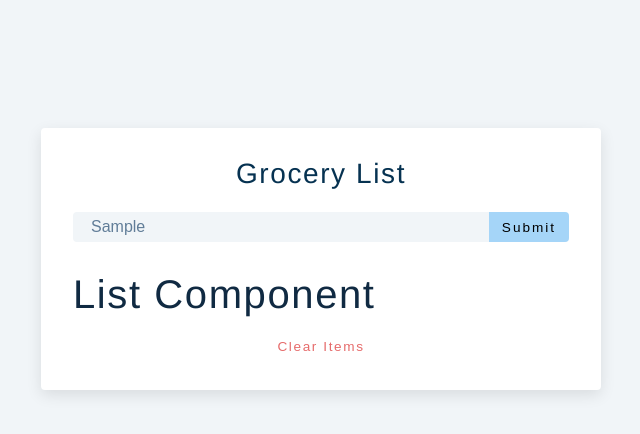
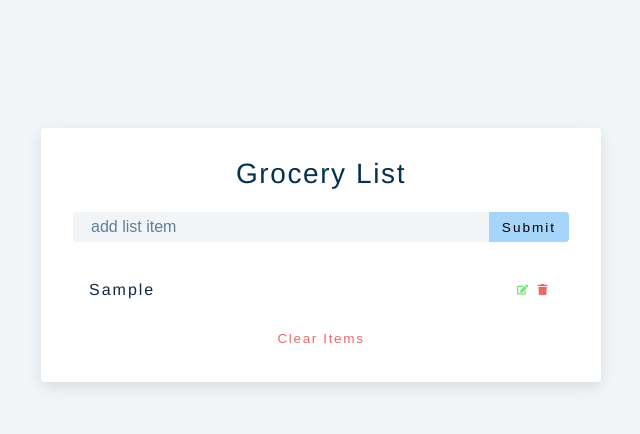
Before and after one commit to locaulker/grocery-list-app, a React (Create React App) app: page / in a window 1280 px wide. Both pictures are taken after typing "Sample" into the empty fields and a click on the button "Submit". Shown: the top 434 px of the page, without its empty margins (319-959 px from the left). Built offline with nearby package versions, Linux system fonts and the light colour scheme; the HTML template or start-up script is replaced by a standard one.

Commit message:
add grocery items to a list

```diff
--- a/src/App.js
+++ b/src/App.js
@@ -11,7 +11,17 @@
 
   const handleSubmit = e => {
     e.preventDefault()
-    console.log("Hello Submit")
+
+    if (!name) {
+      // display alert
+    } else if (name && isEditing) {
+      // deal with editing
+    } else {
+      // show alert
+      const newItem = { id: new Date().getTime().toString(), title: name }
+      setList([...list, newItem])
+      setName("")
+    }
   }
 
   return (
@@ -23,7 +33,7 @@
           <input
             type="text"
             className="grocery"
-            placeholder="eg: A Loaf of bread"
+            placeholder="add list item"
             value={name}
             onChange={e => setName(e.target.value)}
           />
@@ -32,10 +42,12 @@
           </button>
         </div>
       </form>
-      <div className="grocery-container">
-        <List />
-        <button className="clear-btn">Clear Items</button>
-      </div>
+      {list.length > 0 && (
+        <div className="grocery-container">
+          <List items={list} />
+          <button className="clear-btn">Clear Items</button>
+        </div>
+      )}
     </section>
   )
 }
--- a/src/List.js
+++ b/src/List.js
@@ -1,8 +1,27 @@
 import React from "react"
 import { FaEdit, FaTrash } from "react-icons/fa"
 
-const List = () => {
-  return <h2>list component</h2>
+const List = ({ items }) => {
+  return (
+    <div className="grocery-list">
+      {items.map(item => {
+        const { id, title } = item
+        return (
+          <article key={id} className="grocery-item">
+            <p className="title">{title}</p>
+            <div className="btn-container">
+              <button type="button" className="edit-btn">
+                <FaEdit />
+              </button>
+              <button type="button" className="delete-btn">
+                <FaTrash />
+              </button>
+            </div>
+          </article>
+        )
+      })}
+    </div>
+  )
 }
 
 export default List
```
